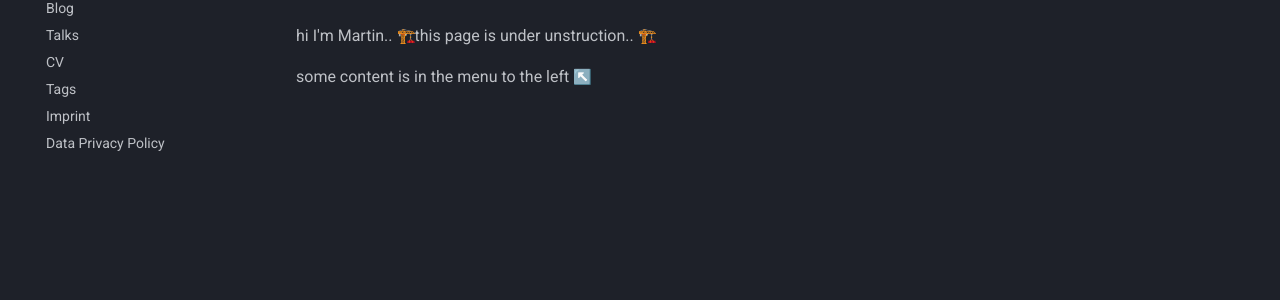
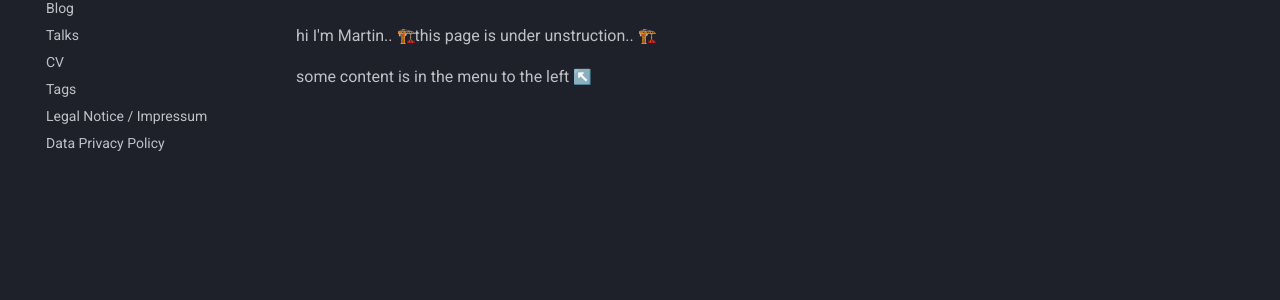
Before and after one commit to md42/martinduerrmeier.com, an MkDocs documentation site: the page built from docs/index.md, in a window 1280 px wide. Shown: the part 157-457 px from the top of the page. Built offline with MkDocs 1.6.1 and Material for MkDocs 9.7.7, drawn with Linux system fonts in a browser that asks for light colours; emoji names are drawn with the system emoji font; comment, search, counter and statistics services are not loaded.

Commit message:
add German Impressum to menu

```diff
--- a/mkdocs.yml
+++ b/mkdocs.yml
@@ -32,7 +32,7 @@ nav:
   - Talks: talks.md
   - CV: cv.md
   - Tags: tags.md
-  - Imprint: imprint.md
+  - Legal Notice / Impressum: imprint.md
   - Data Privacy Policy: data-privacy-policy.md
 
 plugins:
```
